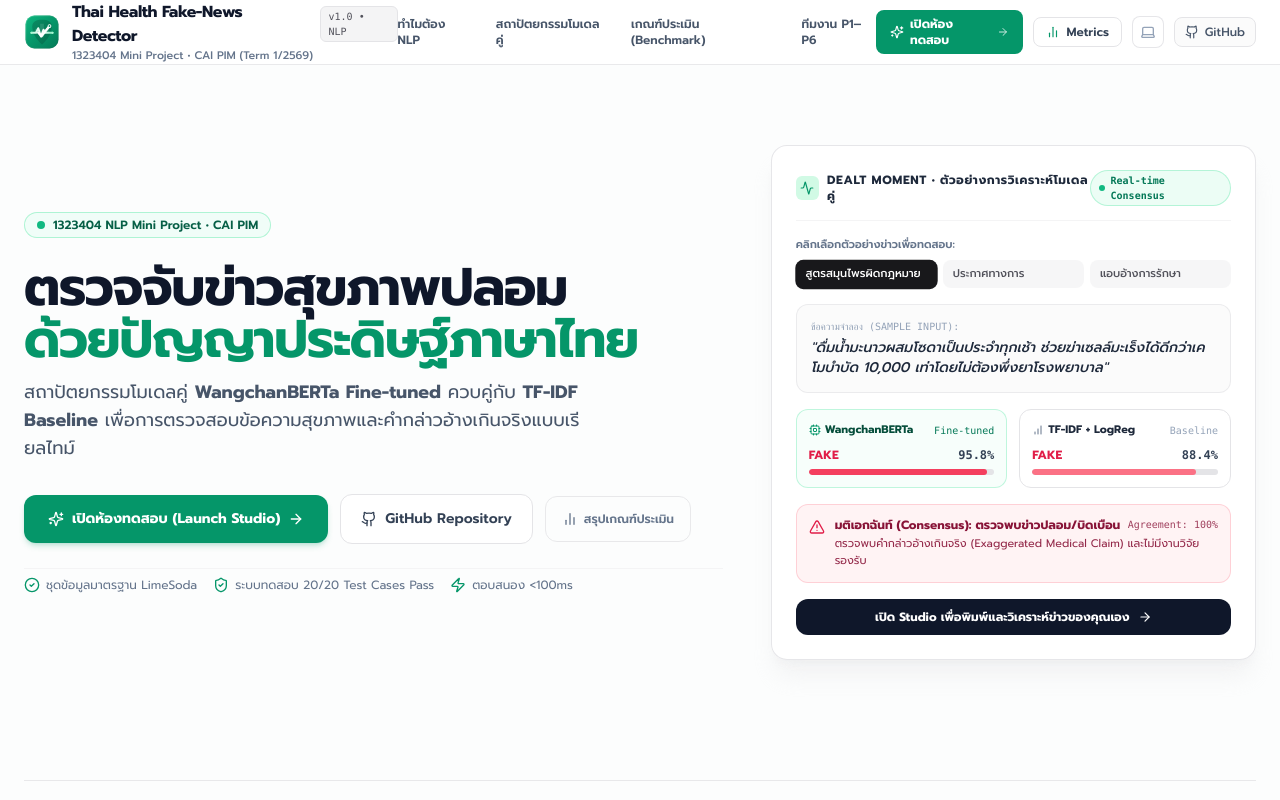
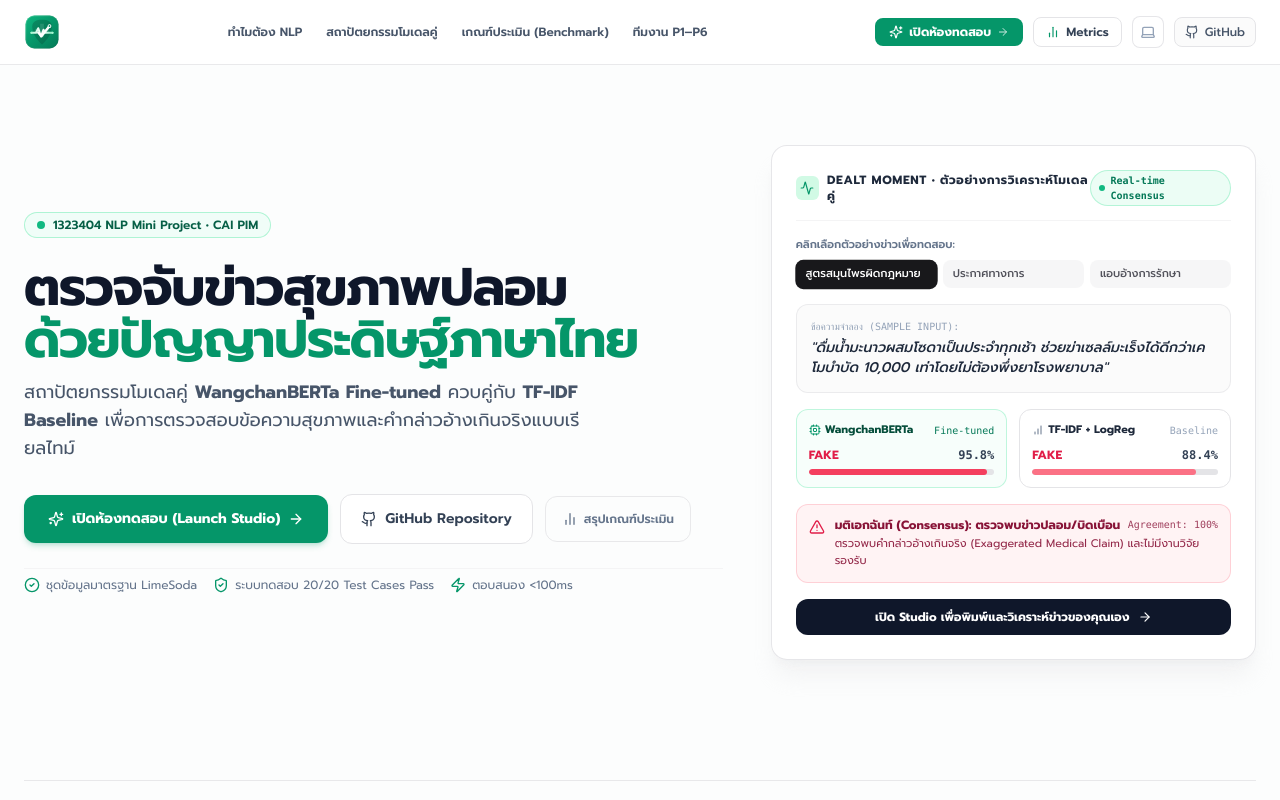
Before and after one commit to PhuriphatTyPeZ3r0/Project_Thai_Health_Fake_News, a Next.js app in the folder Web/: page / in a window 1280 px wide. Shown: the top 800 px of the page. Built offline with nearby package versions, Linux system fonts and the light colour scheme.

Commit message:
refactor: simplify header brand to icon-only logo and optimize variable font loader

```diff
--- a/Web/src/Components/Nav_Bar.tsx
+++ b/Web/src/Components/Nav_Bar.tsx
@@ -15,22 +15,14 @@ export const Navbar: React.FC<NavbarProps> = ({ mode = 'landing', onOpenMetrics
   return (
     <header className="sticky top-0 z-40 w-full border-b border-zinc-200/80 bg-white/85 dark:border-zinc-800 dark:bg-zinc-950/85 backdrop-blur-md transition-colors duration-200">
       <div className="container mx-auto flex h-16 max-w-7xl items-center justify-between px-4 sm:px-6">
-        {/* Brand & Project Info */}
-        <Link href="/" className="flex items-center gap-3 group focus:outline-hidden">
+        {/* Brand Logo Only */}
+        <Link
+          href="/"
+          className="flex items-center group focus:outline-hidden"
+          title="Thai Health Fake-News Detector - หน้าหลัก"
+          aria-label="Thai Health Fake-News Detector"
+        >
           <AppLogo size={36} />
-          <div>
-            <div className="flex items-center gap-2">
-              <h1 className="text-sm sm:text-base font-bold text-slate-900 dark:text-zinc-100 tracking-tight group-hover:text-emerald-600 dark:group-hover:text-emerald-400 transition-colors">
-                Thai Health Fake-News Detector
-              </h1>
-              <span className="hidden md:inline-flex items-center rounded-md bg-zinc-100 dark:bg-zinc-800 px-2 py-0.5 text-[10px] font-mono text-zinc-600 dark:text-zinc-400 border border-zinc-200 dark:border-zinc-700">
-                v1.0 • NLP
-              </span>
-            </div>
-            <p className="text-[11px] text-slate-500 dark:text-zinc-400 font-medium">
-              1323404 Mini Project • CAI PIM (Term 1/2569)
-            </p>
-          </div>
         </Link>
 
         {/* Center Nav Links (Landing Mode Only) */}
--- a/Web/src/app/layout.tsx
+++ b/Web/src/app/layout.tsx
@@ -12,7 +12,6 @@ const prompt = Prompt({
 
 const inter = Inter({
   subsets: ['latin'],
-  weight: ['400', '500', '600', '700'],
   variable: '--font-inter',
   display: 'swap',
 });
```
